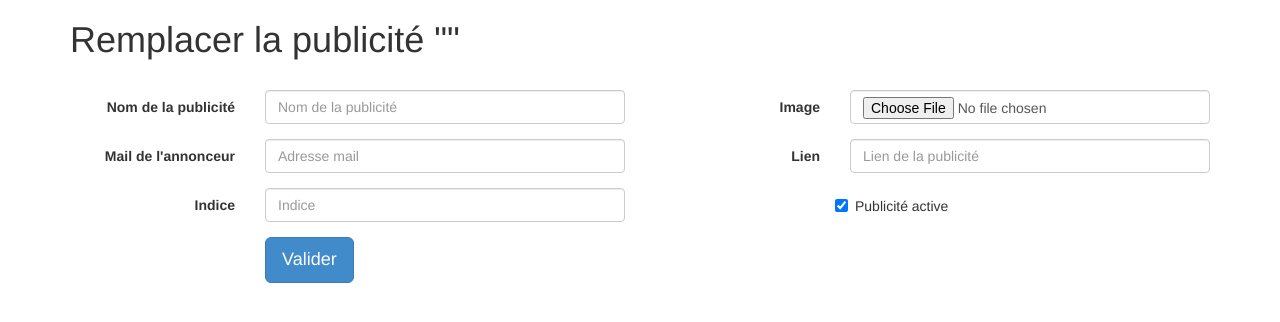
After one commit to Donnajess/musikeole, a PHP site: template toor/vues/contenu/partenaires/nouvellePublicite.php in a window 1280 px wide. The commit adds this page. Shown: the top 322 px of the page. Run offline with PHP 8.4, Linux system fonts and the light colour scheme; the template is opened without the code that fills it, so the values that code supplies are empty.

Commit message:
Remplacement de publicité

```diff
--- a/toor/vues/contenu/partenaires/index.php
+++ b/toor/vues/contenu/partenaires/index.php
@@ -94,7 +94,7 @@
 					</div>
 					<div class="col-md-3">
 						<button type="submit" class="btn btn-success">Modifier</button>
-						<button type="submit" class="btn btn-primary">Remplacer</button>
+						<button type="submit" formaction="cGestionPartenaires.php?action=nouvellePublicite" class="btn btn-primary">Remplacer</button>
 					</div>
 				</div>
 			</form>
--- /dev/null
+++ b/toor/vues/contenu/partenaires/nouvellePublicite.php
@@ -0,0 +1,59 @@
+<?php include("includes/header.php"); ?>
+
+<div class="container">
+
+	<div class="row">
+		<div class="col-md-12">
+			<h1>Remplacer la publicité "<?php echo $publicite->getNom(); ?>"</h1>
+		</div>
+	</div>
+
+	<div class="row">
+		<div class="col-md-12">
+			<form action="cGestionPartenaires.php?action=validerRemplacement" method="POST" enctype="multipart/form-data" class="form-horizontal">
+				<?php echo '<input type="hidden" id="id" name="id" value="'.$publicite->getId().'" >'; ?>
+				<?php echo '<input type="hidden" id="nomImage" name="nomImage" value="'.$publicite->getImage().'" >'; ?>
+				<div class="form-group">
+					<label for="nom" class="control-label col-sm-2">Nom de la publicité</label>
+					<div class="col-sm-4">
+						<input type="text" name="nom" id="nom" class="form-control" placeholder="Nom de la publicité" required>
+					</div>
+					<label for="image" class="control-label col-sm-2">Image</label>
+					<div class="col-sm-4">
+						<input type="file" name="image" id="image" class="form-control" required>
+					</div>
+				</div>
+				<div class="form-group">
+					<label for="mail" class="control-label col-sm-2">Mail de l'annonceur</label>
+					<div class="col-sm-4">
+						<input type="email" name="mail" id="mail" class="form-control" placeholder="Adresse mail" required>
+					</div>
+					<label for="lien" class="control-label col-sm-2">Lien</label>
+					<div class="col-sm-4">
+						<input type="text" name="lien" id="lien" class="form-control" placeholder="Lien de la publicité" required>
+					</div>
+				</div>
+				<div class="form-group">
+					<label for="indice" class="control-label col-sm-2">Indice</label>
+					<div class="col-sm-4">
+						<input type="text" name="indice" id="indice" class="form-control" placeholder="Indice" required>
+					</div>
+					<div class="checkbox col-sm-4 col-sm-offset-2">
+						<label for="active" class="control-label">
+							Publicité active
+							<input type="checkbox" name="active" id="active" value="true" checked>
+						</label>
+					</div>
+				</div>
+				<div class="form-group">
+					<div class="col-sm-2 col-sm-offset-2">
+						<button type="submit" class="btn btn-primary btn-lg">Valider</button>
+					</div>
+				</div>
+			</form>
+		</div>
+	</div>
+
+</div>
+
+<?php include("includes/footer.php"); ?>
```
Also changed, not shown: toor/cGestionPartenaires.php (+17 -1 lines), toor/modeles/ManagerContenu.php (+37 -0 lines), data/images/publicites/pub1.jpg (added), data/images/publicites/pub2.jpg (added), data/images/publicites/pub3.jpg (added), 3 other files.
